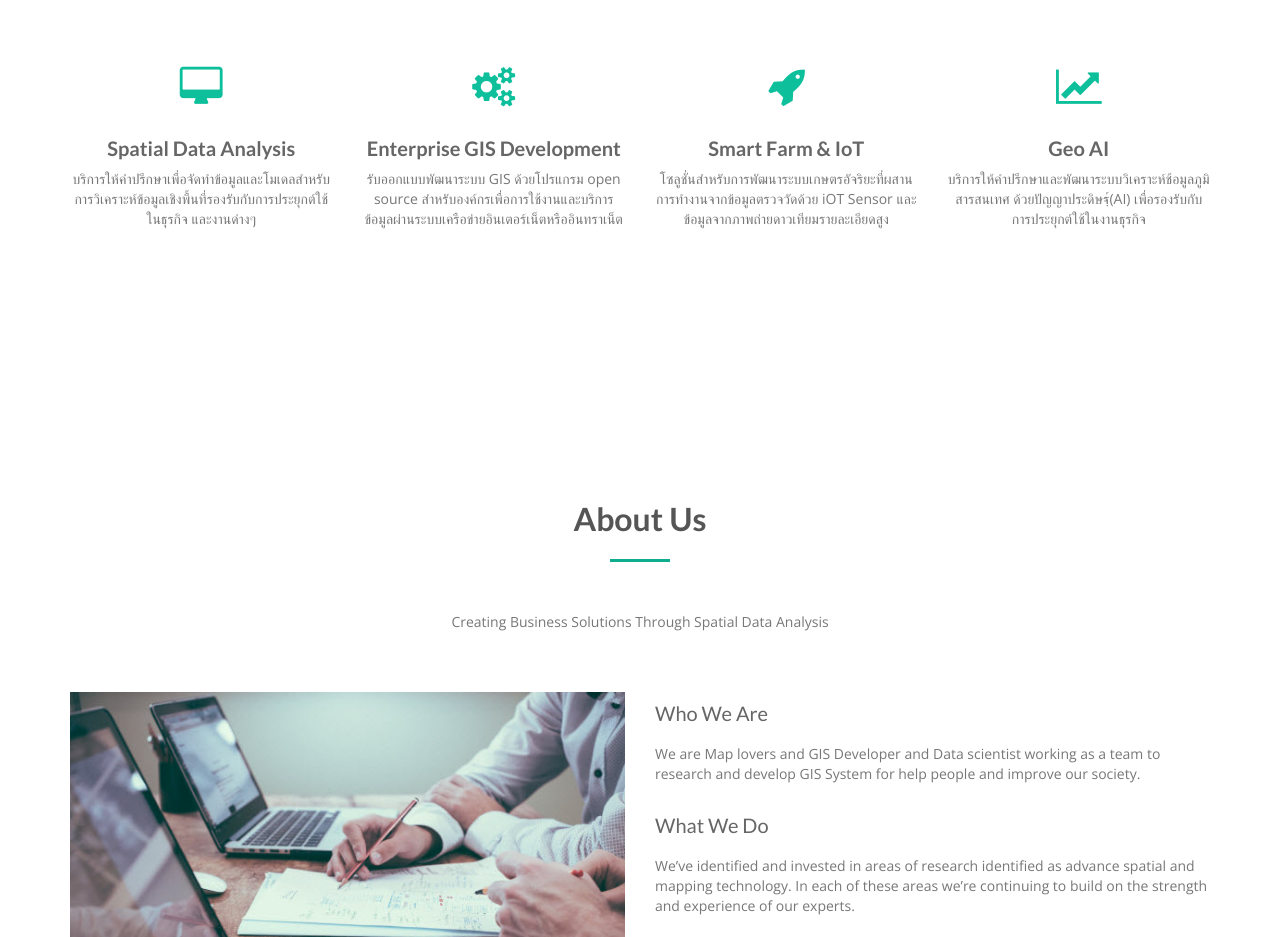
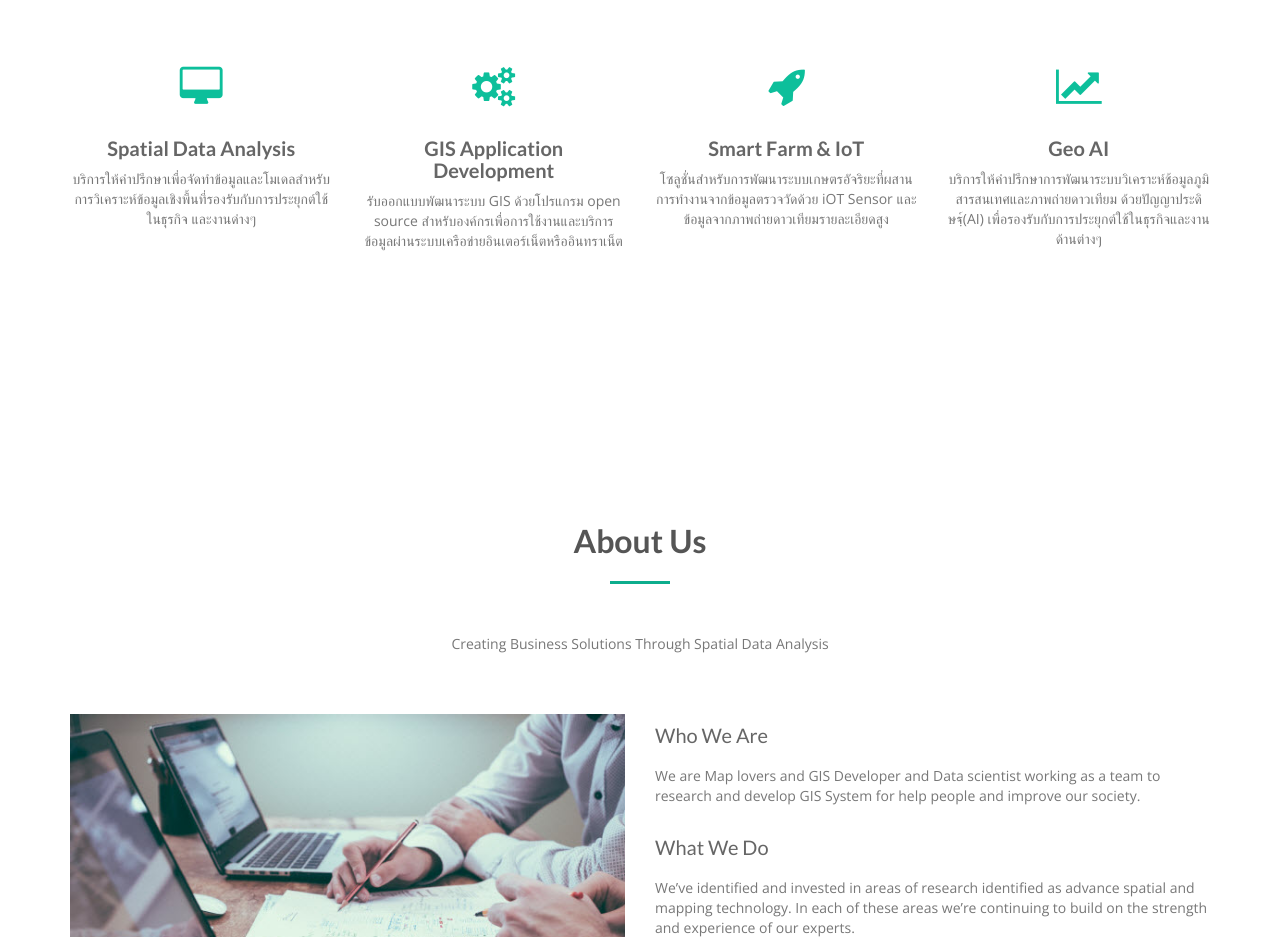
Before and after one commit to ayutthaya-gis/ayutthaya-gis.github.io, a plain HTML site: page index.html in a window 1280 px wide. Shown: the part 960-1897 px from the top of the page. Drawn offline with nearby package versions, Linux system fonts and the light colour scheme.

Commit message:
Add files via upload

```diff
--- a/index.html
+++ b/index.html
@@ -82,7 +82,7 @@
         <p>บริการให้คำปรึกษาเพื่อจัดทำข้อมูลและโมเดลสำหรับการวิเคราะห์ข้อมูลเชิงพื้นที่รองรับกับการประยุกต์ใช้ในธุรกิจ และงานด่างๆ</p>
       </div>
       <div class="col-md-3 col-sm-6 service"> <i class="fa fa-gears"></i>
-        <h4>Enterprise GIS Development</h4>
+        <h4>GIS Application Development</h4>
         <p>รับออกแบบพัฒนาระบบ GIS ด้วยโปรแกรม open source สำหรับองค์กรเพื่อการใช้งานและบริการข้อมูลผ่านระบบเครือข่ายอินเตอร์เน็ตหรืออินทราเน็ต</p>
       </div>
       <div class="col-md-3 col-sm-6 service"> <i class="fa fa-rocket"></i>
@@ -91,7 +91,7 @@
       </div>
       <div class="col-md-3 col-sm-6 service"> <i class="fa fa-line-chart"></i>
         <h4>Geo AI</h4>
-        <p>บริการให้คำปรึกษาและพัฒนาระบบวิเคราะห์ช้อมูลภูมิสารสนเทศ ด้วยปัญญาประดิษฐฺ์(AI) เพื่อรองรับกับการประยุกต์ใช้ในงานธุรกิจ</p>
+        <p>บริการให้คำปรึกษาการพัฒนาระบบวิเคราะห์ช้อมูลภูมิสารสนเทศและภาพถ่ายดาวเทียม ด้วยปัญญาประดิษฐฺ์(AI) เพื่อรองรับกับการประยุกต์ใช้ในธุรกิจและงานด้านต่างๆ</p>
       </div>
     </div>
   </div>
```
